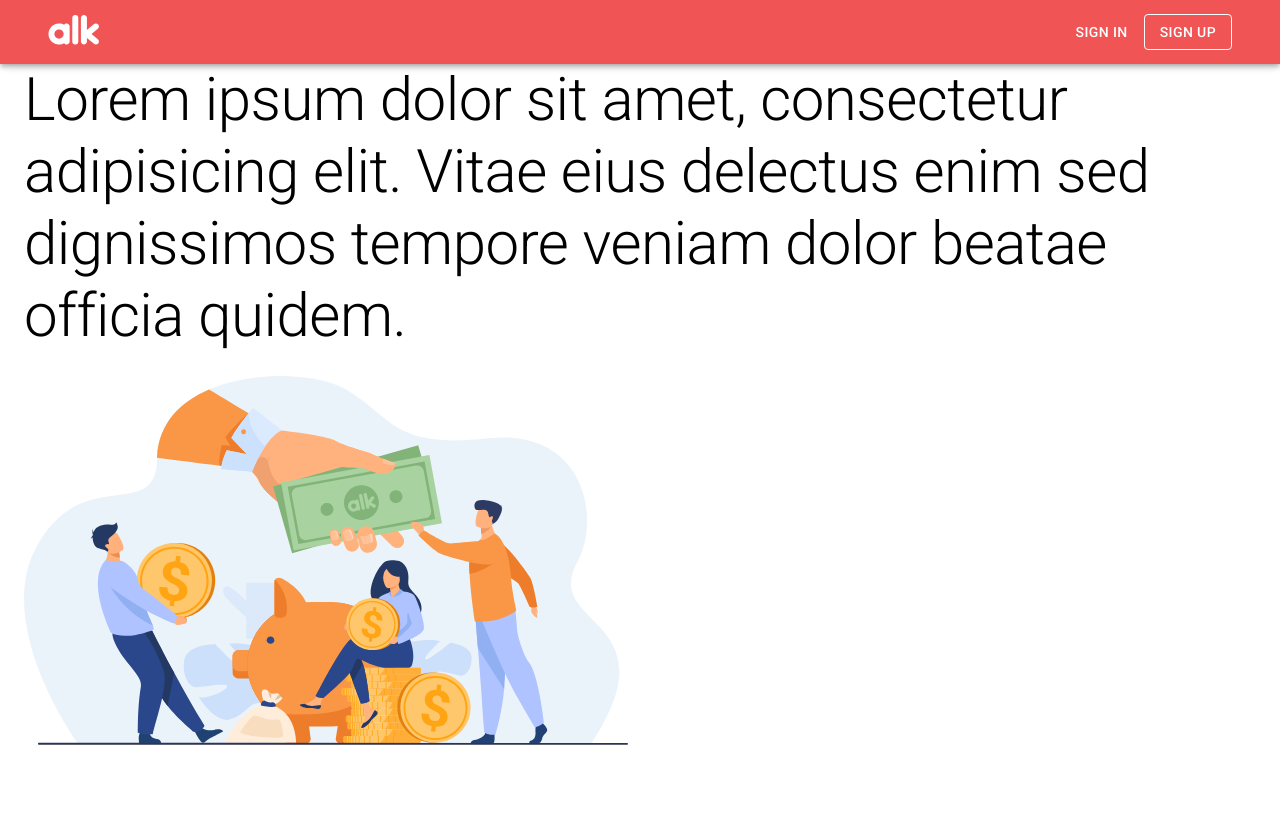
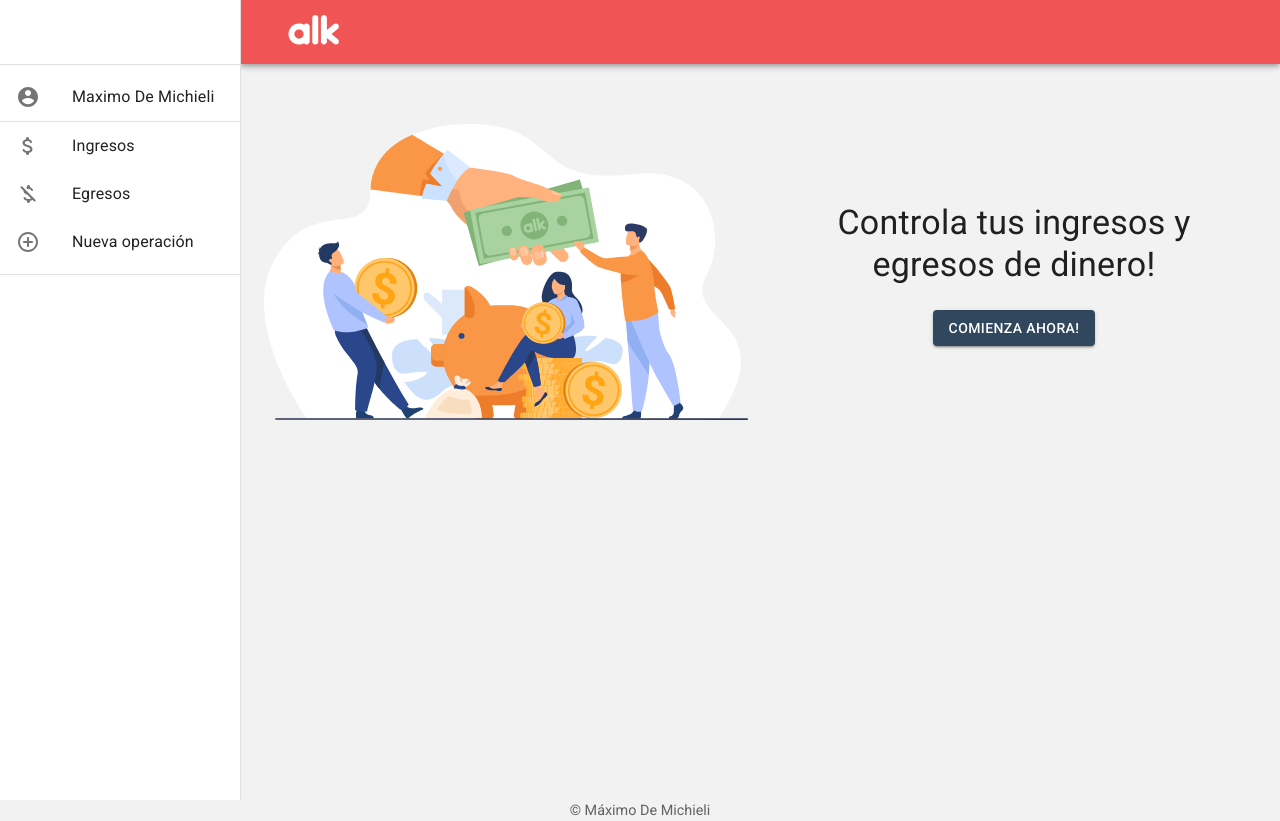
Before and after one commit to MaxiDeMichieli/alkemy-challenge-front, a React (Create React App) app: page / in a window 1280 px wide. Before the commit the page ends 800 px from the top, so only its background shows below. Built offline with nearby package versions, Linux system fonts and the light colour scheme.

Commit message:
Termina vistas home

```diff
--- a/public/index.html
+++ b/public/index.html
@@ -31,6 +31,6 @@
   </head>
   <body>
     <noscript>You need to enable JavaScript to run this app.</noscript>
-    <div id="root"></div>
+    <div id="root" class="background"></div>
   </body>
 </html>
--- a/src/index.css
+++ b/src/index.css
@@ -10,3 +10,14 @@ a {
   color: unset;
   text-decoration: none;
 }
+
+.background {
+  background-color: #f2f2f2;
+}
+
+footer {
+  color: #636363;
+  text-align: center;
+  font-size: .9rem;
+  padding: 2px;
+}
--- a/src/index.js
+++ b/src/index.js
@@ -6,6 +6,9 @@ import App from './routes/App';
 ReactDOM.render(
   <React.Fragment>
     <App />
+    <footer>
+      &copy; Máximo De Michieli
+    </footer>
   </React.Fragment>,
   document.getElementById('root')
 );
--- a/src/pages/Home.jsx
+++ b/src/pages/Home.jsx
@@ -1,51 +1,57 @@
-import { useState } from 'react';
 import Header from '../components/Header/Header';
-import { Grid, Container, Typography, Hidden } from '@material-ui/core';
+import { Grid, Container, Typography, Button, Box } from '@material-ui/core';
 import { makeStyles } from '@material-ui/core/styles';
 import homeImg from '../images/homeImage.svg';
 
 const useStyles = makeStyles((theme) => ({
   root: {
-    display: 'flex'
+    display: 'flex',
+    minHeight: '100vh'
   },
-  div: {
-    heigth: '500px',
+  imgContainer: {
+    minWidth: 310,
   },
   img: {
     width: '100%'
   },
-  toolbar: theme.mixins.toolbar
+  toolbar: theme.mixins.toolbar,
+  content: {
+    marginTop: 60
+  },
+  btnContainer: {
+    display: 'flex',
+    justifyContent: 'center'
+  },
 }));
 
 function Home() {
   const classes = useStyles();
-  const [open, setOpen]  = useState(false);
-
-  const actionOpen = () => {
-    setOpen(!open)
-  }
 
   return (
     <div className={classes.root}>
-      <Header menu={false} />
+      <Header menu={true} />
       <div>
         <div className={classes.toolbar}></div>
-        <Container>
-        <Grid container spacing={3} className={classes.toolbar} >
-          <Grid item xs={12} className={classes.div}>
-            <Hidden xsDown>
-              <Typography variant="h2" >
-                Lorem ipsum dolor sit amet, consectetur adipisicing elit. Vitae eius delectus enim sed dignissimos tempore veniam dolor beatae officia quidem.
+        <Container className={classes.content}>
+          <Grid container spacing={3} className={classes.toolbar} justify="center" alignItems="center" >
+            <Grid item xs={8} sm={6} className={classes.imgContainer}>
+              <img src={homeImg} alt="home-img" className={classes.img} />
+            </Grid>
+            <Grid item xs={12} sm={6} className={classes.div} justify="center" >
+              <Typography
+                variant="h4"
+                component="h1"
+                align="center"
+                color="textPrimary"
+              >
+                Controla tus ingresos y egresos de dinero!
               </Typography>
-            </Hidden>
+              <Box mt={3} className={classes.btnContainer} >
+                <Button variant="contained" color="secondary" >Comienza ahora!</Button>
+              </Box>
+            </Grid>
           </Grid>
-          <Grid item xs={12} sm={8} lg={6} className={classes.div}>
-            <img src={homeImg} alt="home-img" className={classes.img} />
-          </Grid>
-          <Grid item xs={6} className={classes.div}>
-          </Grid>
-        </Grid>
-      </Container>
+        </Container>
       </div>
     </div>
   );
--- a/src/theme.js
+++ b/src/theme.js
@@ -7,9 +7,6 @@ const theme = createMuiTheme({
     },
     secondary: {
         main: '#30475E'
-    },
-    custom: {
-        main: '#30475E'
     }
   },
 });
```
Also changed, not shown: src/images/homeImage.svg.
